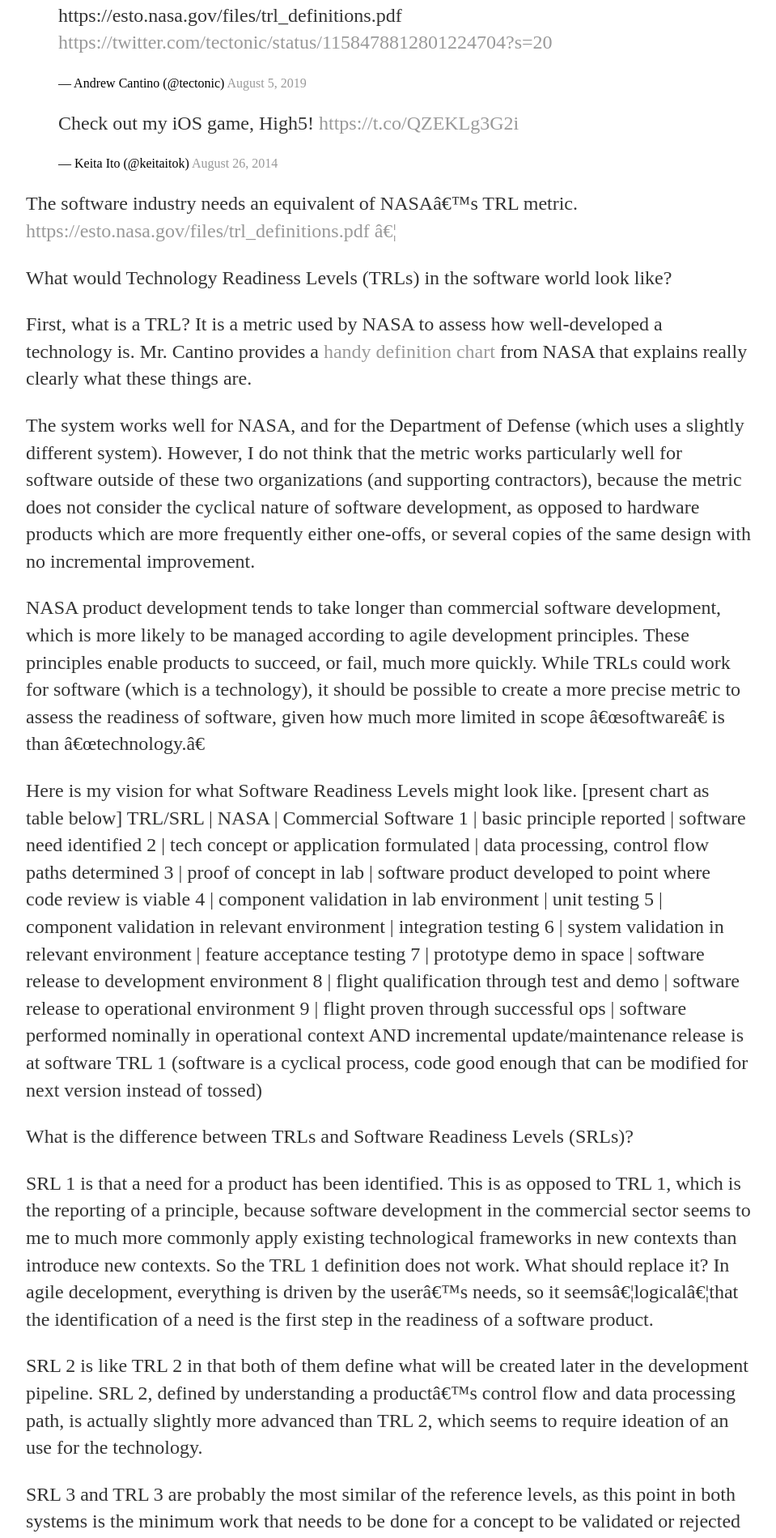
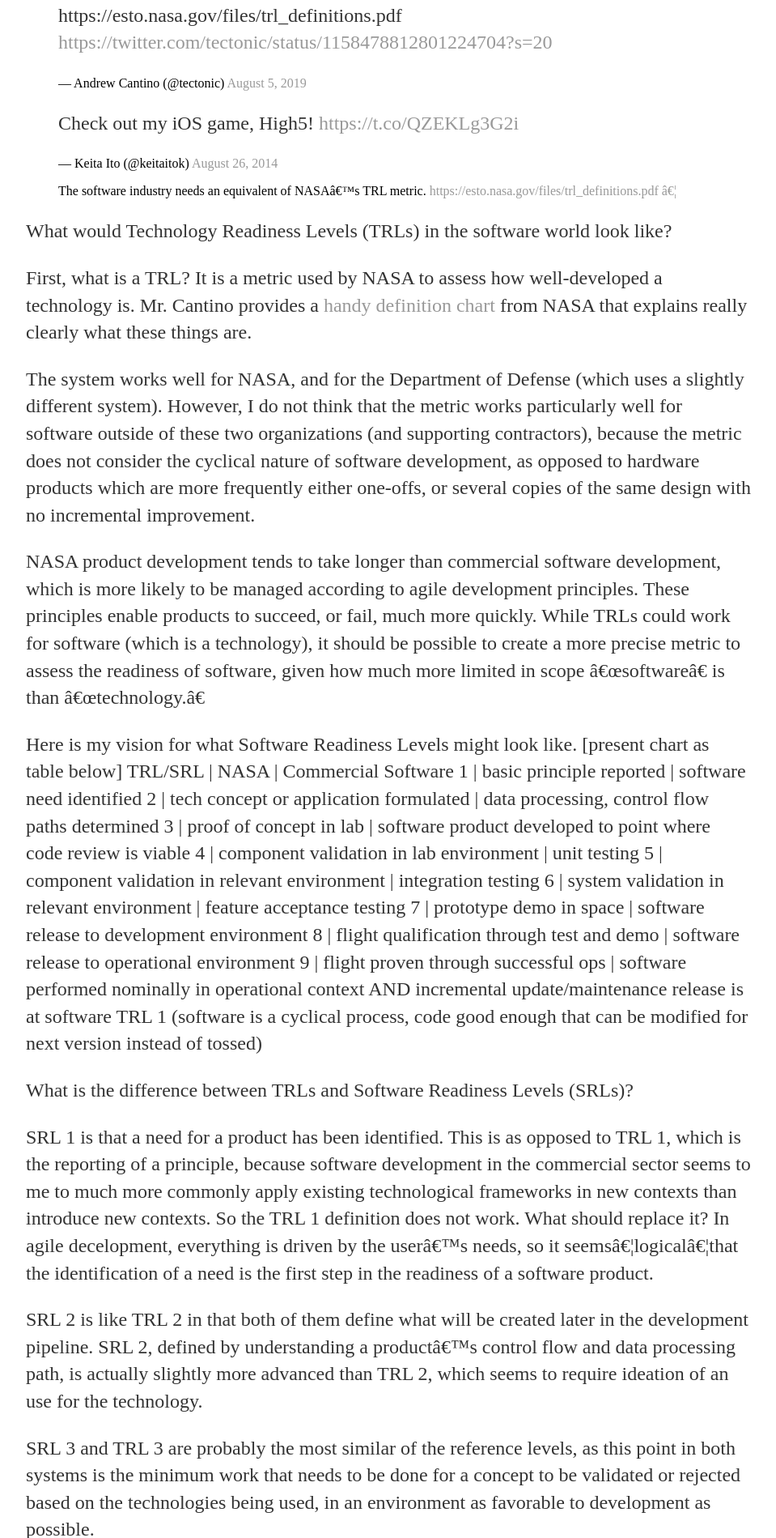
Before and after one commit to aaronpickard/aaronpickard.github.io, a Jekyll site: the page built from Post_Draft_TRL_for_software.md, in a window 1280 px wide. Shown: the part 349-2248 px from the top of the page at 81% size, without its empty margins (160-1119 px from the left). Built offline with Jekyll 4.4.1, drawn with Linux system fonts in a browser that asks for light colours; our own code applies the rules of GitHub Pages for plain Markdown files; comment, search, counter and statistics services are not loaded.

Commit message:
Update Post_Draft_TRL_for_software.md

```diff
--- a/Post_Draft_TRL_for_software.md
+++ b/Post_Draft_TRL_for_software.md
@@ -7,7 +7,7 @@ I saw this interesting tweet a while ago, and I haven’t been able to stop thin
 
 <blockquote class="twitter-tweet" data-lang="en"><p lang="en" dir="ltr">Check out my iOS game, High5! <a href="https://t.co/QZEKLg3G2i">https://t.co/QZEKLg3G2i</a></p>&mdash; Keita Ito (@keitaitok) <a href="https://twitter.com/keitaitok/status/504110217940836353">August 26, 2014</a></blockquote>
 
-  <p class="TweetTextSize TweetTextSize--jumbo js-tweet-text tweet-text" lang="en" data-aria-label-part="0">The software industry needs an equivalent of NASA’s TRL metric. <a href="https://t.co/Ldp3cbDUBW" rel="nofollow noopener" dir="ltr" data-expanded-url="https://esto.nasa.gov/files/trl_definitions.pdf" class="twitter-timeline-link" target="_blank" title="https://esto.nasa.gov/files/trl_definitions.pdf" ><span class="tco-ellipsis"></span><span class="invisible">https://</span><span class="js-display-url">esto.nasa.gov/files/trl_defi</span><span class="invisible">nitions.pdf</span><span class="tco-ellipsis"><span class="invisible">&nbsp;</span>…</span></a></p>
+  <blockquote class="TweetTextSize TweetTextSize--jumbo js-tweet-text tweet-text" lang="en" data-aria-label-part="0">The software industry needs an equivalent of NASA’s TRL metric. <a href="https://t.co/Ldp3cbDUBW" rel="nofollow noopener" dir="ltr" data-expanded-url="https://esto.nasa.gov/files/trl_definitions.pdf" class="twitter-timeline-link" target="_blank" title="https://esto.nasa.gov/files/trl_definitions.pdf" ><span class="tco-ellipsis"></span><span class="invisible">https://</span><span class="js-display-url">esto.nasa.gov/files/trl_defi</span><span class="invisible">nitions.pdf</span><span class="tco-ellipsis"><span class="invisible">&nbsp;</span>…</span></a></blockquote>
 
 
 What would Technology Readiness Levels (TRLs) in the software world look like?
```
